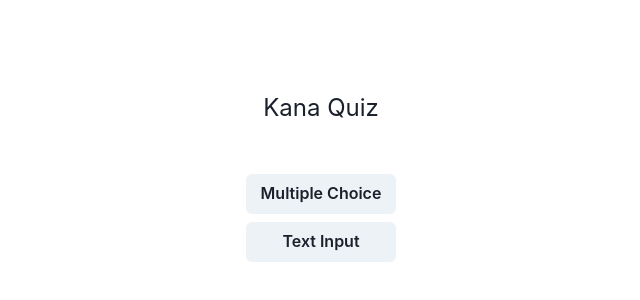
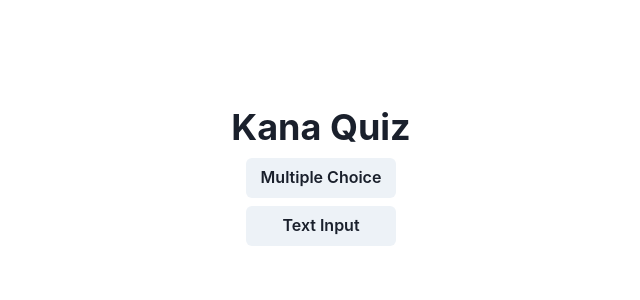
Before and after one commit to Bushuo/kana-quiz, a React (Create React App) app: page / in a window 1280 px wide. Shown: the part 224-524 px from the top of the page, without its empty margins (319-959 px from the left). Built offline with nearby package versions, Linux system fonts and the light colour scheme.

Commit message:
style: add heading

```diff
--- a/src/App.tsx
+++ b/src/App.tsx
@@ -3,7 +3,7 @@ import CenterColumnLayout from "./components/CenterColumnLayout";
 import MultipleChoiceQuiz from "./components/MultipleChoiceQuiz";
 import StartQuiz from "./components/StartQuiz";
 import LocalStorageService from "./services/LocalStorageService";
-import { Text } from "@chakra-ui/react";
+import { Heading } from "@chakra-ui/react";
 import TextInputQuiz from "./components/TextInputQuiz";
 
 type ServiceContextType = {
@@ -34,9 +34,7 @@ function App() {
                         case QuizState.Menu:
                             return (
                                 <>
-                                    <Text fontSize="2xl" mb="10">
-                                        Kana Quiz
-                                    </Text>
+                                    <Heading>Kana Quiz</Heading>
                                     <StartQuiz
                                         text="Multiple Choice"
                                         onStart={() =>
--- a/src/components/MultipleChoiceQuiz.tsx
+++ b/src/components/MultipleChoiceQuiz.tsx
@@ -17,7 +17,7 @@ function MultipleChoiceQuiz({ onFinish }: IQuizProps) {
         undefined
     );
 
-    const processAnswer = async (answer: string) => {
+    const processAnswer = (answer: string) => {
         store.processAnswer(answer, question);
 
         const isCorrect = store.isCorrect(answer, question);
```
